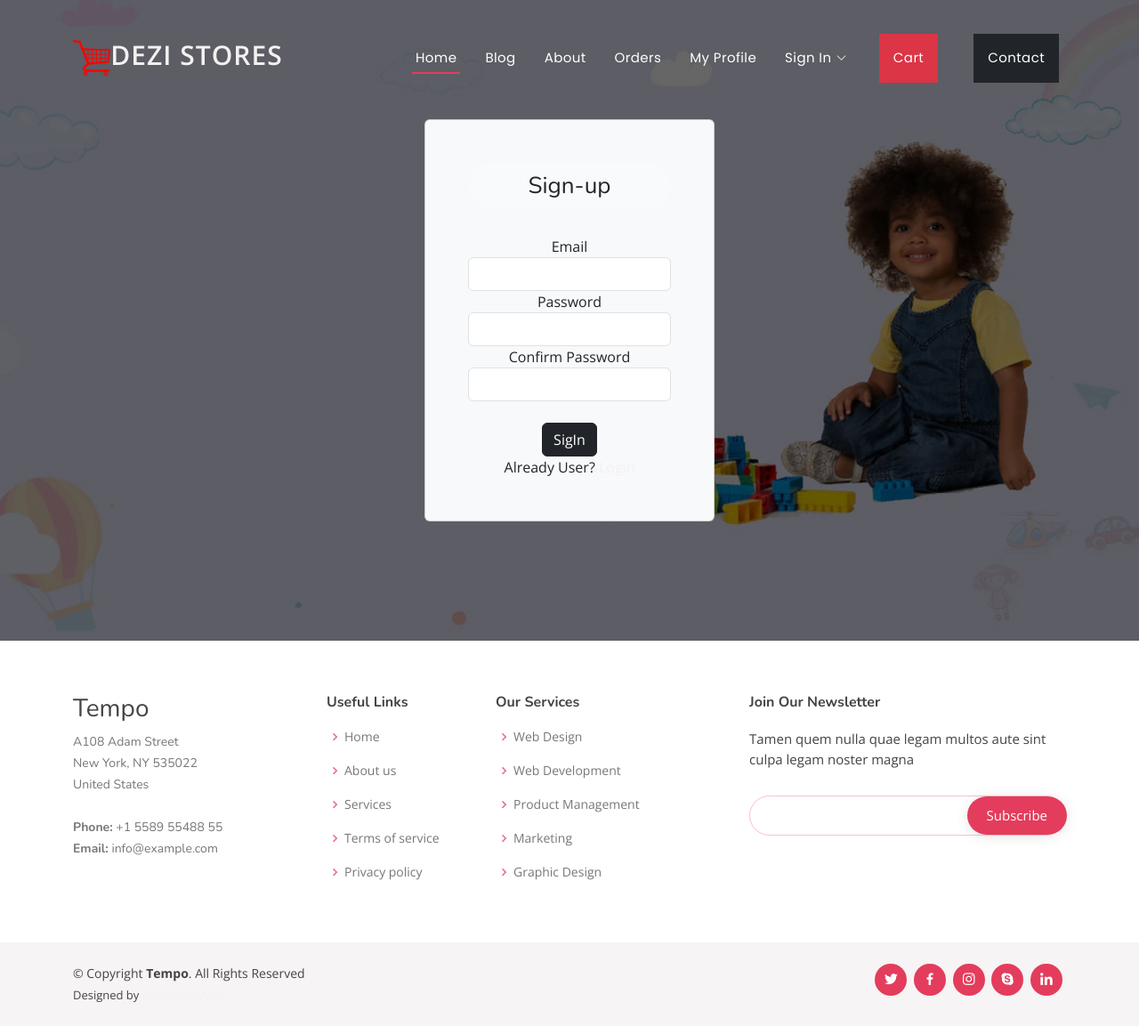
After one commit to harmonyordu/ng_stores, a Django app: page /auth/signup/ in a window 1280 px wide. The commit adds this page. Shown: the whole page at 89% size. Run offline with Django 4.2, Linux system fonts and the light colour scheme; some libraries are stand-ins or nearby versions.

Commit message:
signup issue fixed

```diff
--- a/ng_stores/ng_stores/settings.py
+++ b/ng_stores/ng_stores/settings.py
@@ -11,7 +11,7 @@ https://docs.djangoproject.com/en/4.2/ref/settings/
 """
 
 from pathlib import Path
-
+from django.contrib import messages
 # Build paths inside the project like this: BASE_DIR / 'subdir'.
 BASE_DIR = Path(__file__).resolve().parent.parent
 
@@ -127,3 +127,7 @@ STATICFILES_DIRS = [
 # https://docs.djangoproject.com/en/4.2/ref/settings/#default-auto-field
 
 DEFAULT_AUTO_FIELD = 'django.db.models.BigAutoField'
+
+MESSAGE_TAGS = {
+    messages.ERROR:'danger'
+}
--- a/ng_stores/ng_stores/urls.py
+++ b/ng_stores/ng_stores/urls.py
@@ -20,5 +20,5 @@ from django.urls import path, include
 urlpatterns = [
     path('admin/', admin.site.urls),
     path('', include("storeapp.urls")),
-    path('/auth', include("ngauth.urls")),
+    path('auth/', include("ngauth.urls")),
 ]
--- a/ng_stores/ngauth/views.py
+++ b/ng_stores/ngauth/views.py
@@ -1,10 +1,32 @@
-from django.shortcuts import render, redirect
+from django.shortcuts import render, redirect, HttpResponse
+from django.contrib.auth.models import User
+from django.contrib import messages
 
 def signup(request):
-    return render(request, "ngauth/signup.html")
+
+    if request.method== "POST":
+        email= request.POST['email']
+        password=request.POST['pass1']
+        confirm_password=request.POST['pass2']
+        if password != confirm_password:
+            messages.warning(request, 'The password does not match')
+            return render(request, 'auth/signup.html')
+
+        try:
+            if User.objects.get(username=email):
+                messages.warning(request,'User already exist')
+                return render(request, 'auth/signup.html')
+
+        except Exception as identifier:
+            pass
+
+        user = User.objects.create_user(email,email,password)
+        user.save()
+        return HttpResponse("User Created", email)
+    return render(request, "authentication/signup.html")
 
 def handlelogin(request):
-    return render(request, "ngauth/login.html")
+    return render(request, "auth/login.html")
 
 def handlelogout(request):
-    return redirect("/ngauth/login.html")
+    return redirect("/auth/login.html")
--- a/ng_stores/static/assets/css/style.css
+++ b/ng_stores/static/assets/css/style.css
@@ -1,10 +1,3 @@
-/**
-* Template Name: Tempo
-* Updated: Jul 27 2023 with Bootstrap v5.3.1
-* Template URL: https://bootstrapmade.com/tempo-free-onepage-bootstrap-theme/
-* Author: BootstrapMade.com
-* License: https://bootstrapmade.com/license/
-*/
 
 /*--------------------------------------------------------------
 # General
@@ -15,7 +8,7 @@ body {
 }
 
 a {
-  color: #e43c5c;
+  color: hsl(0, 13%, 95%);
   text-decoration: none;
 }
 
@@ -360,8 +353,8 @@ h6 {
 --------------------------------------------------------------*/
 #hero {
   width: 100%;
-  height: 100vh;
-  background: url("../img/hero-bg.jpg") top center;
+  height: 90vh;
+  background: url("../../images/bg1.jpg") top center;
   background-size: cover;
   position: relative;
 }
--- /dev/null
+++ b/ng_stores/templates/authentication/login.html
@@ -0,0 +1 @@
+<h1> Log in </h1>
--- /dev/null
+++ b/ng_stores/templates/authentication/signup.html
@@ -0,0 +1,30 @@
+{% extends 'base.html' %}
+
+{% block title %}Signup{% endblock title %}
+{% block hero %}
+<div class= "card bg-light p-5">
+  <form action = "/auth/signup/" method = "post"> {% csrf_token %}
+  <h3 class="text-dark"> Sign-up </h3>
+
+  <label for="email"> Email </label>
+  <div class= "form-group">
+  <input type= "email" class = "form-control" id ="email" name="email" required>
+  </div>
+  <label for= "pass1"> Password </label>
+  <div class= "form-group">
+  <input type="password" class="form-control" id="pass1" name= "pass1" required>
+  </div>
+  <label for= "pass2"> Confirm Password </label>
+  <div class= "form-group">
+  <input type="password" class="form-control" id="pass2" name= "pass2" required>
+  </div>
+  <br>
+  <button type= "submit" class="btn btn-dark">SigIn </button>
+  <br>
+  Already User? <a href="/arkauth/login/">Login</a>
+  <br>
+</form>
+
+</div>
+
+  {% endblock hero %}
--- a/ng_stores/templates/base.html
+++ b/ng_stores/templates/base.html
@@ -6,9 +6,10 @@
   <meta charset="utf-8">
   <meta content="width=device-width, initial-scale=1.0" name="viewport">
 
-  <title> NG stores
+  <title> NG stores-
     {% block title %} {% endblock title %}
   </title>
+  {% block content %}
   <meta content="Ecommerce for electronics in Nigeria" name="description">
   <meta content="nigeria ecommerce, electronics" name="ng_stores, naija stores, Nigeria electronics">
 
@@ -20,15 +21,15 @@
   <link href="https://fonts.googleapis.com/css?family=Open+Sans:300,300i,400,400i,600,600i,700,700i|Nunito:300,300i,400,400i,600,600i,700,700i|Poppins:300,300i,400,400i,500,500i,600,600i,700,700i" rel="stylesheet">
 
   <!-- Vendor CSS Files -->
-  <link href="static/assets/vendor/bootstrap/css/bootstrap.min.css" rel="stylesheet">
-  <link href="static/assets/vendor/bootstrap-icons/bootstrap-icons.css" rel="stylesheet">
-  <link href="static/assets/vendor/boxicons/css/boxicons.min.css" rel="stylesheet">
-  <link href="static/assets/vendor/glightbox/css/glightbox.min.css" rel="stylesheet">
-  <link href="static/assets/vendor/remixicon/remixicon.css" rel="stylesheet">
-  <link href="static/assets/vendor/swiper/swiper-bundle.min.css" rel="stylesheet">
+  <link href="{% static '/assets/vendor/bootstrap/css/bootstrap.min.css'%}" rel="stylesheet">
+  <link href="{% static '/assets/vendor/bootstrap-icons/bootstrap-icons.css'%}" rel="stylesheet">
+  <link href="{% static '/assets/vendor/boxicons/css/boxicons.min.css'%}" rel="stylesheet">
+  <link href="{% static '/assets/vendor/glightbox/css/glightbox.min.css'%}" rel="stylesheet">
+  <link href="{% static '/assets/vendor/remixicon/remixicon.css'%}" rel="stylesheet">
+  <link href="{% static '/assets/vendor/swiper/swiper-bundle.min.css'%}" rel="stylesheet">
 
   <!-- Template Main CSS File -->
-  <link href="static/assets/css/style.css" rel="stylesheet">
+  <link href="{% static '/assets/css/style.css' %}" rel="stylesheet">
 
 
 </head>
@@ -39,9 +40,9 @@
   <header id="header" class="fixed-top ">
     <div class="container d-flex align-items-center justify-content-between">
 
-      <h1 class="logo"><a href="index.html">NG STORES</a></h1>
-      <!-- Uncomment below if you prefer to use an image logo -->
-      <!-- <a href="index.html" class="logo"><img src="static/assets/img/logo.png" alt="" class="img-fluid"></a>-->
+
+
+       <a href="" class="logo"><img src="{% static 'images/logo.png' %}" alt="" class="img-fluid">DEZI Stores</a>
 
       <nav id="navbar" class="navbar">
         <ul>
@@ -54,9 +55,9 @@
 
           <li class="dropdown"><a href="#"><span>Sign In</span> <i class="bi bi-chevron-down"></i></a>
             <ul>
-              <li><a href="#">Sign Up</a></li>
-              <li><a href="#">Login</a></li>
-              <li><a href="#">Logout</a></li>
+              <li><a href="/auth/signup/">Sign Up</a></li>
+              <li><a href="/auth/login/">Login</a></li>
+              <li><a href="/auth/login/">Logout</a></li>
 
             </ul>
           </li>
@@ -72,19 +73,27 @@
   <!-- ======= Hero Section ======= -->
   <section id="hero">
     <div class="hero-container">
-      <h3>Welcome to <strong>NG STORES</strong></h3>
-      <h1></h1>
-      <h2>We offer the best deal in electronics all over Nigeria</h2>
-      <a href="#about" class="btn-get-started scrollto">Shop Now</a>
+      {% block hero %}
+
+      {% endblock hero %}
     </div>
   </section><!-- End Hero -->
 
   <main id="main">
-{% block main %}
+
+{% endblock content %}
+
+{% block body  %}
+
+{% for message in messages %}
+<div class= "alert alert-{{message.tags}} alert-dismissible fade show" role = "alert">
+  <strong> </strong>{{message}}
+  <button type= "button" class= "btn-close" data-bs-dismiss="alert" aria-label="Close"> </button>
+</div>
+{% endfor %}
 
 
-
-{% endblock main %}
+{% endblock body %}
 
   </main><!-- End #main -->
 
@@ -167,14 +176,14 @@
   <a href="#" class="back-to-top d-flex align-items-center justify-content-center"><i class="bi bi-arrow-up-short"></i></a>
 
   <!-- Vendor JS Files -->
-  <script src="static/assets/vendor/bootstrap/js/bootstrap.bundle.min.js"></script>
-  <script src="static/assets/vendor/glightbox/js/glightbox.min.js"></script>
-  <script src="static/assets/vendor/isotope-layout/isotope.pkgd.min.js"></script>
-  <script src="static/assets/vendor/swiper/swiper-bundle.min.js"></script>
-  <script src="static/assets/vendor/php-email-form/validate.js"></script>
+  <script src="{% static '/assets/vendor/bootstrap/js/bootstrap.bundle.min.js'%}"></script>
+  <script src="{% static '/assets/vendor/glightbox/js/glightbox.min.js'%}"></script>
+  <script src="{% static '/assets/vendor/isotope-layout/isotope.pkgd.min.js'%}"></script>
+  <script src="{% static '/assets/vendor/swiper/swiper-bundle.min.js'%}"></script>
+  <script src="{% static '/assets/vendor/php-email-form/validate.js'%}"></script>
 
   <!-- Template Main JS File -->
-  <script src="static/assets/js/main.js"></script>
+  <script src="{% static '/assets/js/main.js'%}"></script>
 
 </body>
 
```
Also changed, not shown: ng_stores/templates/index.html (+7 -2 lines), ng_stores/db.sqlite3, ng_stores/ngauth/urls.py (line endings or trailing spaces), ng_stores/static/images/bg1.jpg (added), ng_stores/static/images/bg21.jpg (added), ng_stores/static/images/logo.png (added), ng_stores/templates/auth/login.html (deleted), ng_stores/templates/auth/signup.html (deleted).
